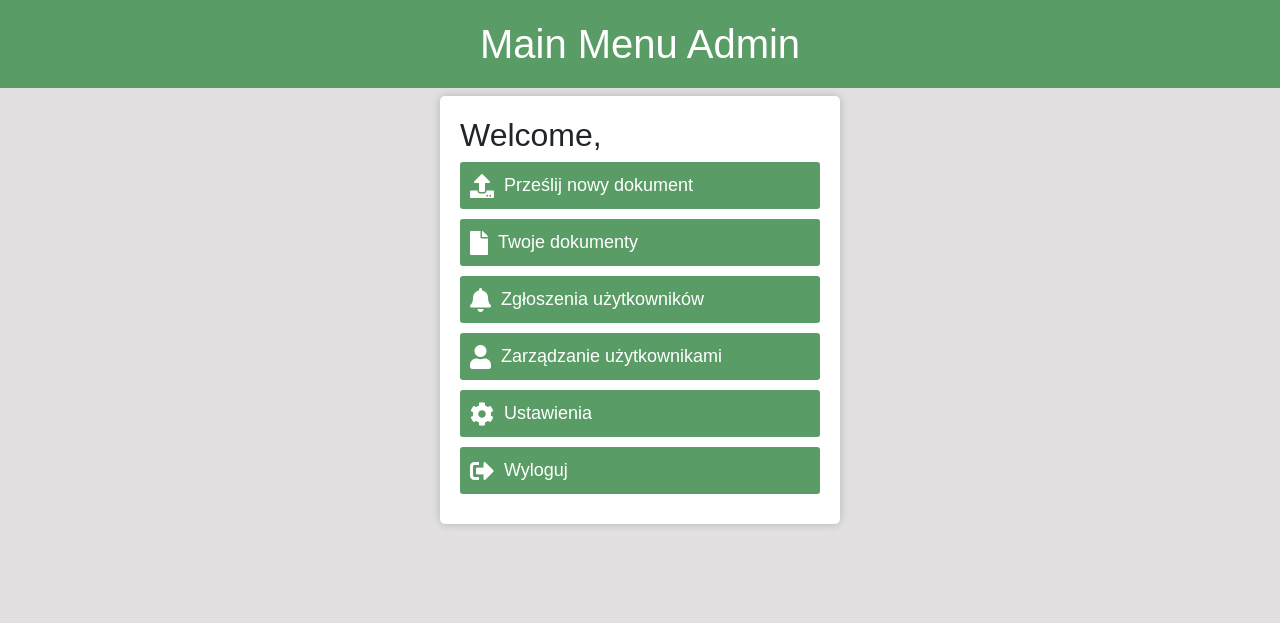
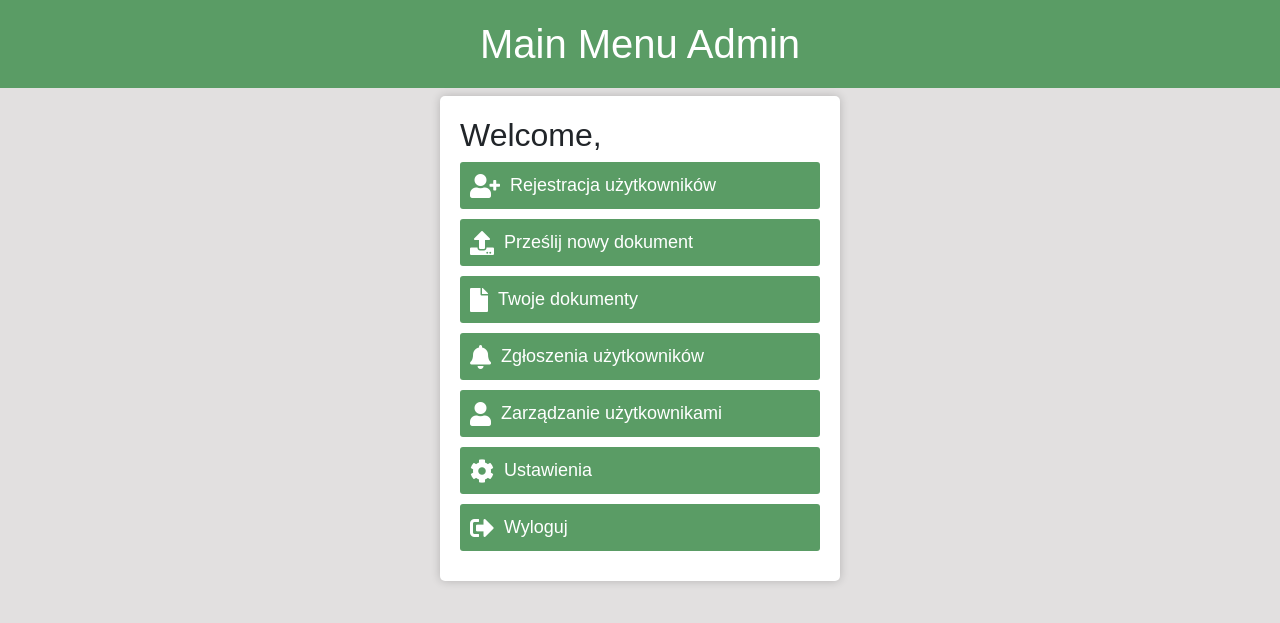
Before and after one commit to addisek/testowa, a Flask app: template Templates/menu_admin.html in a window 1280 px wide. Shown: the top 623 px of the page. Run offline with Flask 3, Linux system fonts and the light colour scheme; the template is opened without the code that fills it, so the values that code supplies are empty; parts of the project's set-up code (start-up, migrations or seed data) failed here and were passed over; some libraries are stand-ins or nearby versions.

Commit message:
Update menu_admin.html

```diff
--- a/Templates/menu_admin.html
+++ b/Templates/menu_admin.html
@@ -97,6 +97,10 @@
     <div class="container">
         <h2>Welcome,</h2>
         <h2>{{ user.name }}</h2>
+         <div class="menu-tile">
+            <i class="fas fa-user-plus menu-icon"></i>
+            <span class="menu-text"><a href="rejestracja.html">Rejestracja użytkowników</a></span>
+        </div>
         <div class="menu-tile">
             <i class="fas fa-upload menu-icon"></i>
             <span class="menu-text"><a href="wysylanie_dokumentu_admin.html">Prześlij nowy dokument</a></span>
```
